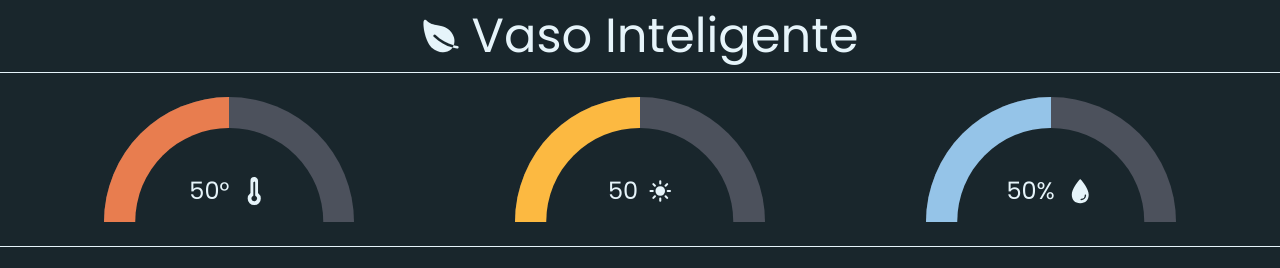
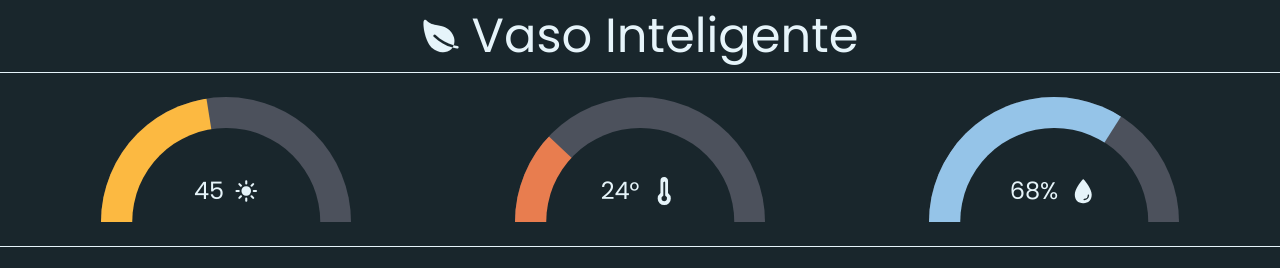
Before and after one commit to BDu4rTe/A3-Microcontroladores, a plain HTML site: page index.html in a window 1280 px wide. Shown: the top 268 px of the page. Drawn offline with nearby package versions, Linux system fonts and the light colour scheme.

Commit message:
correcao da funcao js e ajustes no less

```diff
--- a/index.html
+++ b/index.html
@@ -20,6 +20,16 @@
 
                 <div class="grafico-gauge">
                     <div class="gauge">
+                        <div class="gauge-fill" id="luz"></div>
+                        <div class="gauge-cover">
+                            <t id="luz-text">50</t>
+                            <ion-icon name="sunny" id="luz-icon"></ion-icon>
+                        </div>
+                    </div>
+                </div>
+
+                <div class="grafico-gauge">
+                    <div class="gauge">
                         <div class="gauge-fill" id="temperatura"></div>
                         <div class="gauge-cover">
                             <t id="temperatura-text">50°</t>
@@ -34,15 +44,7 @@
                     </div>
                 </div> -->
 
-                <div class="grafico-gauge">
-                    <div class="gauge">
-                        <div class="gauge-fill" id="luz"></div>
-                        <div class="gauge-cover">
-                            <t id="luz-text">50</t>
-                            <ion-icon name="sunny" id="luz-icon"></ion-icon>
-                        </div>
-                    </div>
-                </div>
+
 
                 <div class="grafico-gauge">
                     <div class="gauge">
--- a/main.js
+++ b/main.js
@@ -1,15 +1,15 @@
-const gaugeElement = document.querySelector(".grafico-gauge");
-
-function setGaugeFill(param, fill){
+function setGaugeFill(param, fill, complemento=null){
     if (fill <0 || fill > 1){
         return;
     }
     console.log("#" + param);
-    gaugeElement.querySelector("#" + param).style.transform = `rotate(${fill / 2}turn)`;
-    gaugeElement.querySelector("#" + param + "-text").textContent = param == umidade ? `${Math.round(fill * 100)}%` : `${Math.round(fill * 100)}°` ;
+    document.getElementById(param).style.transform = `rotate(${fill / 2}turn)`;
+    document.getElementById(param + "-text").textContent = `${Math.round(fill * 100) + complemento}`;
 }
 
-setGaugeFill("umidade", 0.2);
-console.log("umidade");
+setGaugeFill("luz", 0.45);
+setGaugeFill("temperatura", 0.24, "°");
+setGaugeFill("umidade", 0.68, "%");
+console.log("passou");
 
 // fazer comunicacao com o protocolo mqtt
--- a/styles.less
+++ b/styles.less
@@ -64,6 +64,7 @@ body{
 .section-graficos{
     display: flex;
     justify-content: space-around;
+    gap: 10px;
 }
 
 .grafico-gauge{
```
